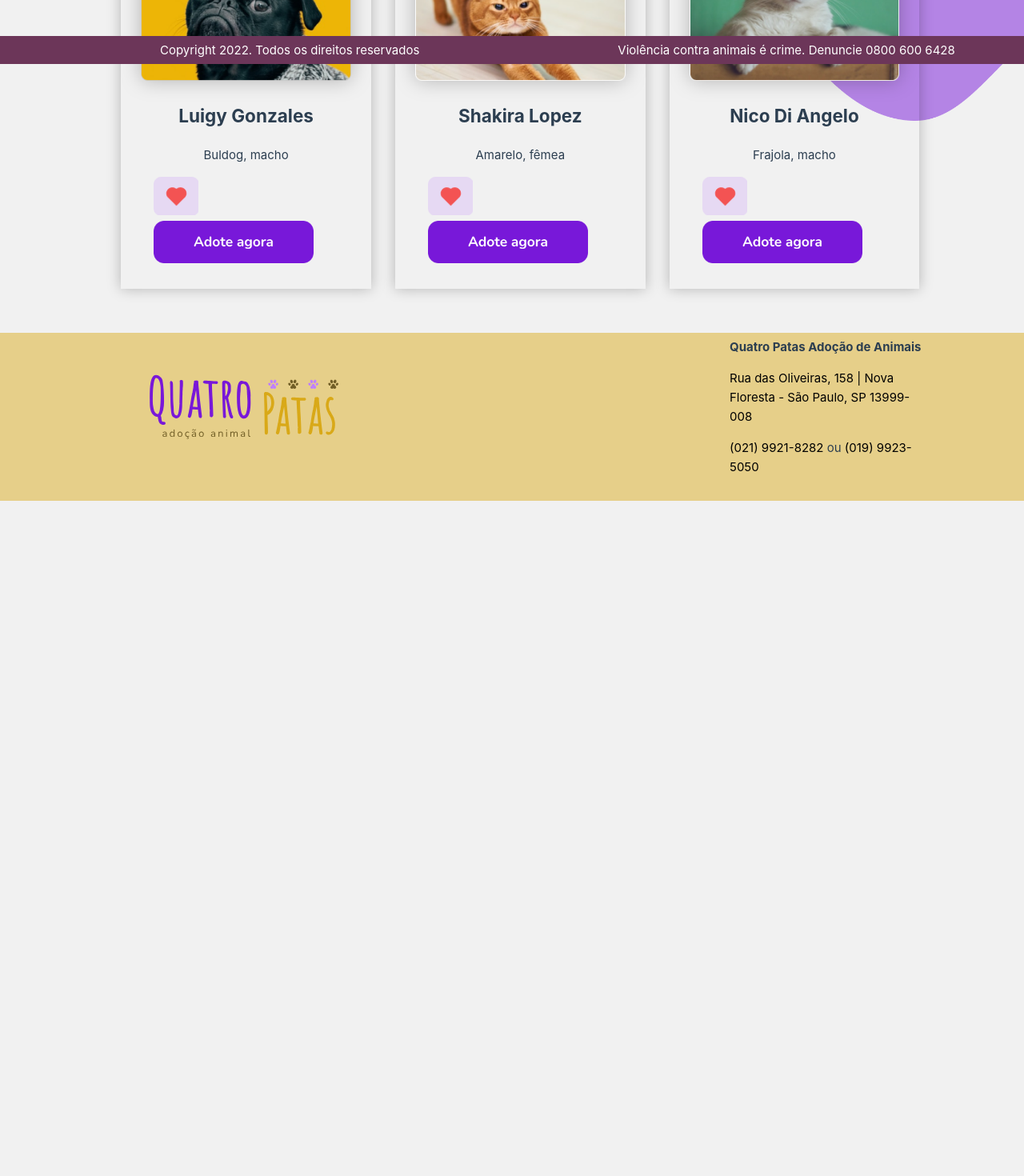
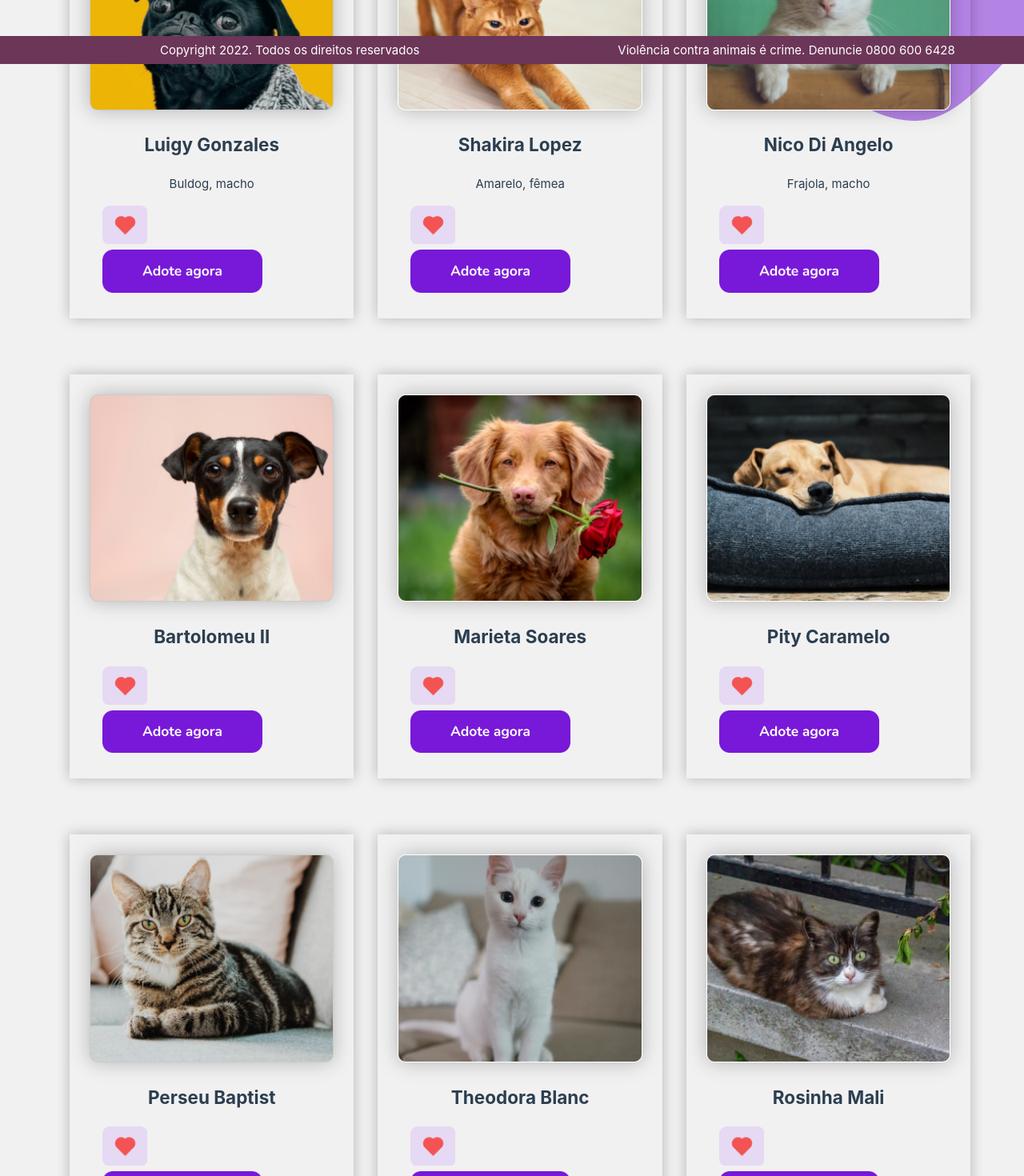
Before and after one commit to eusebiomae/QuatroPatas, a Vue app: page /adopt in a window 1280 px wide. Shown: the part 720-2190 px from the top of the page at 80% size. Before the commit the page ends 1365 px from the top, so only its background shows below. Built offline with nearby package versions, Linux system fonts and the light colour scheme.

Commit message:
wrappeando os cards

```diff
--- a/src/assets/base.css
+++ b/src/assets/base.css
@@ -44,15 +44,14 @@
     }
 }
 
-
-/* *,
+*,
 *::before,
 *::after {
-  box-sizing: border-box;
-  margin: 0;
-  position: relative;
-  font-weight: normal;
-} */
+    box-sizing: border-box;
+    /* margin: 0;
+    position: relative;
+    font-weight: normal; */
+}
 
 body {
     min-height: 100vh;
--- a/src/components/DogCards.vue
+++ b/src/components/DogCards.vue
@@ -1,5 +1,5 @@
 <template>
-  <div id="dogCards" class="dogCard">
+  <div class="dogCard">
     <div class="dogCard-inner">
       <div class="dogCard-image-wrap">
         <img :src="dogCard.src" class="image" />
@@ -8,8 +8,9 @@
         <h2>{{ dogCard.title }}</h2>
         <p>{{ dogCard.desc }}</p>
       </div>
+
       <div id="button-home">
-        <router-link to="/heart"
+        <router-link to=""
           ><img
             id="btn-heart"
             src="@/assets/images/heart2.png"
@@ -17,24 +18,55 @@
             class="btn"
         /></router-link>
       </div>
-      <div id="button-home">
-        <router-link to="/adopt"
-          ><img
+
+      <div id="button-modal">
+        <span>
+          <img
             id="btn-adote"
             src="@/assets/images/Adote.png"
             alt="Home Btn"
             class="btn"
-        /></router-link>
+        /></span>
+
+        <!-- <div>
+          <img
+            id="btn-adote"
+            src="@/assets/images/Close2x.png"
+            alt="Home Btn"
+            class="btn"
+          />
+        </div> -->
+
+        <!-- <div id="menu-items" :class="{ active: showModal }"></div> -->
       </div>
     </div>
   </div>
+  <!-- <modal v-if="showModal" v-on:click="openModal" id="modal-overlay">
+    <span slot="header">Conteudo</span>
+  </modal> -->
 </template>
 
 <script lang="ts">
 import { defineComponent } from "vue";
+
 export default defineComponent({
   name: "DogCards",
   props: ["dogCard"],
+  // data() {
+  //   return {
+  //     showModal: false,
+  //   };
+  // },
+
+  // methods: {
+  //   openModal: function () {
+  //     this.showModal = true;
+  //   },
+
+  //   closeModal: function () {
+  //     this.showModal = false;
+  //   },
+  // },
 });
 </script>
 
@@ -72,14 +104,29 @@ export default defineComponent({
   margin-inline: 7px;
   margin-bottom: 0;
 }
+#button-modal {
+  display: inline-block;
+  margin-inline: 7px;
+  margin-bottom: 0;
+}
+#modal-overlay {
+  position: absolute;
+  top: 0;
+  left: 0;
+  width: 100%;
+  height: 100vh;
+  background-color: #000;
+  opacity: 0.6;
+}
 
 /* <!----------------------- Media Query --------------------> */
 @media (min-width: 700px) {
   .dogCard {
-    flex: 1 1 33.333%;
-    width: 100%;
+    /* flex: 1 0 33.33%; */
+    /* width: 33.33%; */
+    flex-basis: 33.33%;
+
     padding: 15px;
-    /* margin-inline: 25px; */
   }
   .dogCard-inner {
     position: relative;
@@ -109,5 +156,11 @@ export default defineComponent({
     /* margin: 3vh; */
     margin-bottom: 0;
   }
+  #button-modal {
+    display: inline-block;
+    margin-inline: 2vh;
+    /* margin: 3vh; */
+    margin-bottom: 0;
+  }
 }
 </style>
--- a/src/views/AdoptView.vue
+++ b/src/views/AdoptView.vue
@@ -20,7 +20,7 @@
       />
     </div>
   </div>
-  <section class="dogCards">
+  <section id="dogCards">
     <DogCards
       v-for="dogCard in dogCards"
       :key="dogCard.color"
@@ -58,36 +58,36 @@ export default defineComponent({
           src: "./src/assets/Adopt/NicoDiAngelo.png",
         },
 
-        // {
-        //   title: "Bartolomeu II",
-        //   color: "blue",
-        //   src: "./src/assets/Adopt/BartolomeuII.png",
-        // },
-        // {
-        //   title: "Marieta Soares",
-        //   color: "blue",
-        //   src: "./src/assets/Adopt/MarietaSoares.png",
-        // },
-        // {
-        //   title: "Pity Caramelo",
-        //   color: "blue",
-        //   src: "./src/assets/Adopt/PityCaramelo.png",
-        // },
-        // {
-        //   title: "Perseu Baptist",
-        //   color: "blue",
-        //   src: "./src/assets/Adopt/PerseuBaptist.png",
-        // },
-        // {
-        //   title: "Theodora Blanc",
-        //   color: "blue",
-        //   src: "./src/assets/Adopt/TheodoraBlanc.png",
-        // },
-        // {
-        //   title: "Rosinha Mali",
-        //   color: "blue",
-        //   src: "./src/assets/Adopt/RosinhaMali.png",
-        // },
+        {
+          title: "Bartolomeu II",
+          color: "blue",
+          src: "./src/assets/Adopt/BartolomeuII.png",
+        },
+        {
+          title: "Marieta Soares",
+          color: "blue",
+          src: "./src/assets/Adopt/MarietaSoares.png",
+        },
+        {
+          title: "Pity Caramelo",
+          color: "blue",
+          src: "./src/assets/Adopt/PityCaramelo.png",
+        },
+        {
+          title: "Perseu Baptist",
+          color: "blue",
+          src: "./src/assets/Adopt/PerseuBaptist.png",
+        },
+        {
+          title: "Theodora Blanc",
+          color: "blue",
+          src: "./src/assets/Adopt/TheodoraBlanc.png",
+        },
+        {
+          title: "Rosinha Mali",
+          color: "blue",
+          src: "./src/assets/Adopt/RosinhaMali.png",
+        },
       ],
     };
   },
@@ -145,16 +145,23 @@ li {
   background-size: 3vh;
 }
 
-.dogCards {
-  /* display: flex;
-  max-width: 1028px; */
+#dogCards {
+  display: flex;
+  max-width: 1028px;
   margin-top: -15vh;
-  margin-inline: auto;
+  justify-content: flex-start;
+  flex-wrap: wrap;
 }
 
 /* <!----------------------- Media Query -------------------> */
 
 @media (min-width: 700px) {
+  /* * {
+    margin: 0;
+    padding: 0;
+    box-sizing: border-box;
+  } */
+
   #adopt {
     width: 100%;
     height: 100%;
@@ -215,11 +222,9 @@ li {
     background-position: left center;
     background-size: 3vh;
   }
-  .dogCards {
-    display: flex;
-    max-width: 1028px;
+  #dogCards {
+    max-width: 1280px;
     margin-top: -65vh;
-    margin-inline: auto;
   }
 }
 </style>
```
